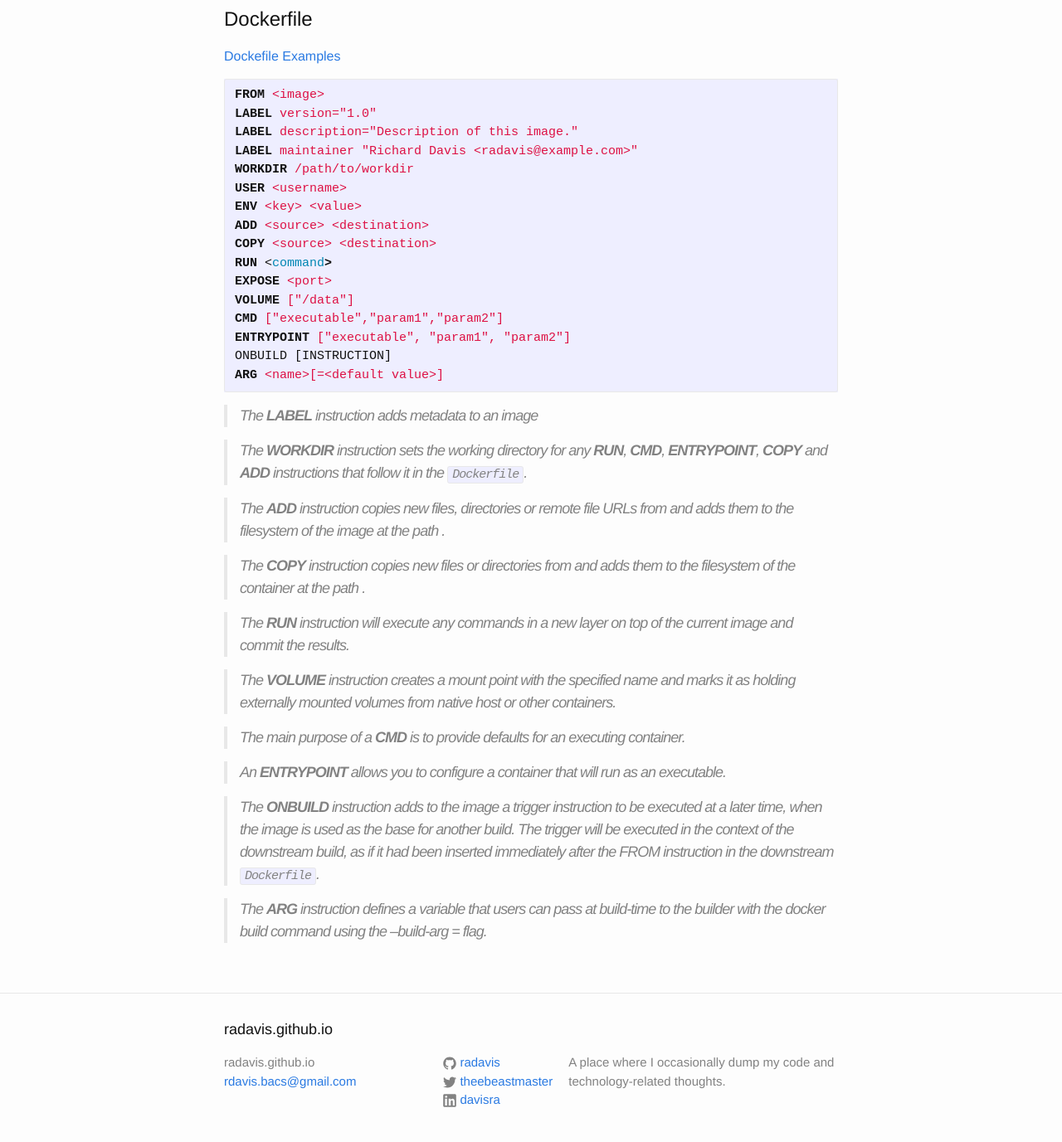
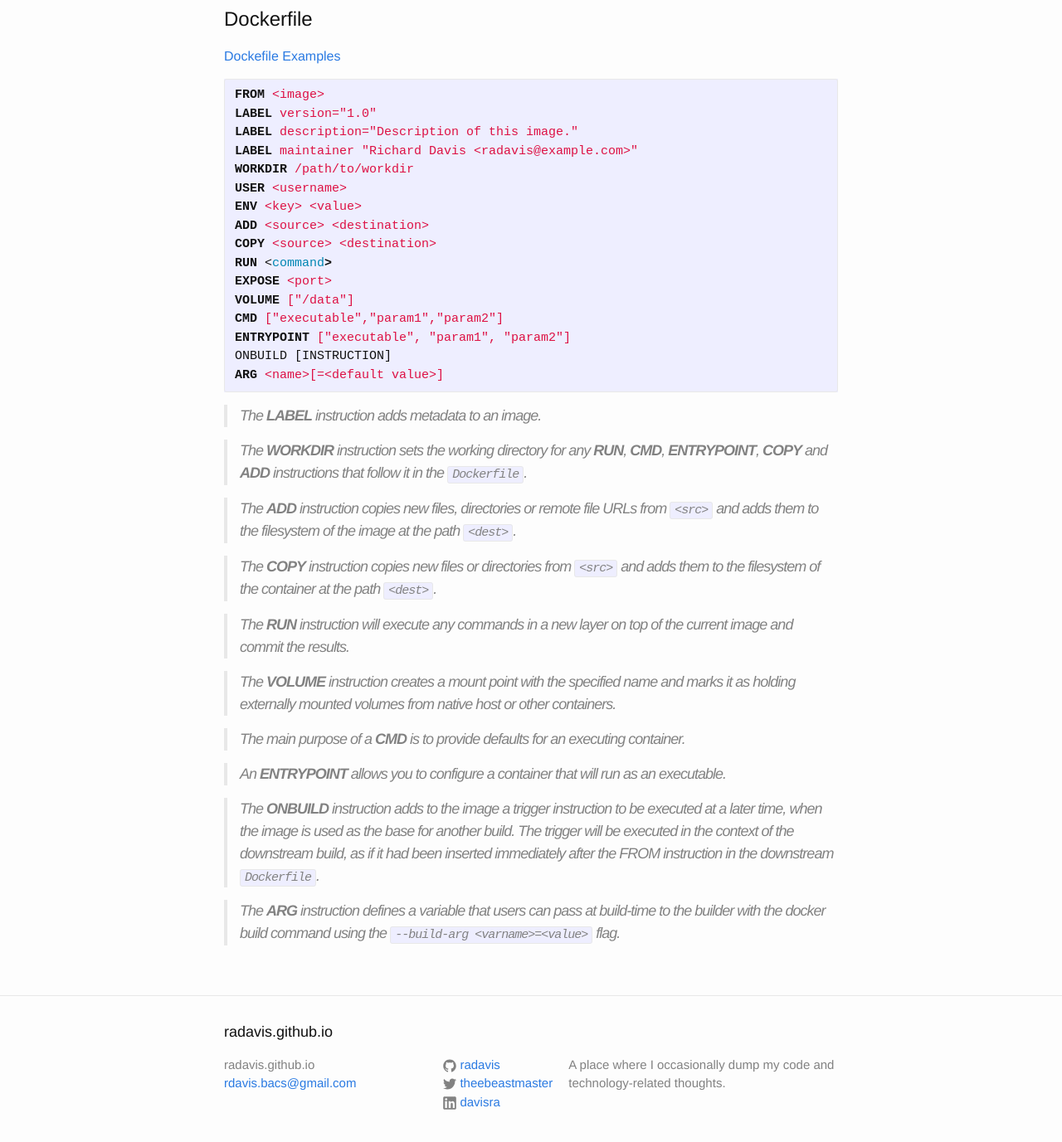
Before and after one commit to radavis/radavis.github.io, a Jekyll site: the page built from _posts/2017-01-21-docker-notes.markdown, in a window 1280 px wide and 1400 px high, scrolled down 1536 px. Shown: the top 1377 px of the window at 83% size. Built offline with Jekyll 4.4.1, drawn with Linux system fonts in a browser that asks for light colours; some of the changed text lies outside the part shown.

Commit message:
angle brackets

````diff
--- a/_posts/2017-01-21-docker-notes.markdown
+++ b/_posts/2017-01-21-docker-notes.markdown
@@ -96,13 +96,13 @@ ONBUILD [INSTRUCTION]
 ARG <name>[=<default value>]
 ```
 
-> The **LABEL** instruction adds metadata to an image
+> The **LABEL** instruction adds metadata to an image.
 
 > The **WORKDIR** instruction sets the working directory for any **RUN**, **CMD**, **ENTRYPOINT**, **COPY** and **ADD** instructions that follow it in the `Dockerfile`.
 
-> The **ADD** instruction copies new files, directories or remote file URLs from <src> and adds them to the filesystem of the image at the path <dest>.
+> The **ADD** instruction copies new files, directories or remote file URLs from `<src>` and adds them to the filesystem of the image at the path `<dest>`.
 
-> The **COPY** instruction copies new files or directories from <src> and adds them to the filesystem of the container at the path <dest>.
+> The **COPY** instruction copies new files or directories from `<src>` and adds them to the filesystem of the container at the path `<dest>`.
 
 > The **RUN** instruction will execute any commands in a new layer on top of the current image and commit the results.
 
@@ -114,4 +114,4 @@ ARG <name>[=<default value>]
 
 > The **ONBUILD** instruction adds to the image a trigger instruction to be executed at a later time, when the image is used as the base for another build. The trigger will be executed in the context of the downstream build, as if it had been inserted immediately after the FROM instruction in the downstream `Dockerfile`.
 
-> The **ARG** instruction defines a variable that users can pass at build-time to the builder with the docker build command using the --build-arg <varname>=<value> flag.
+> The **ARG** instruction defines a variable that users can pass at build-time to the builder with the docker build command using the `--build-arg <varname>=<value>` flag.
````
Also changed, not shown: other parts of _posts/2017-01-21-docker-notes.markdown (+1 -1 lines).
